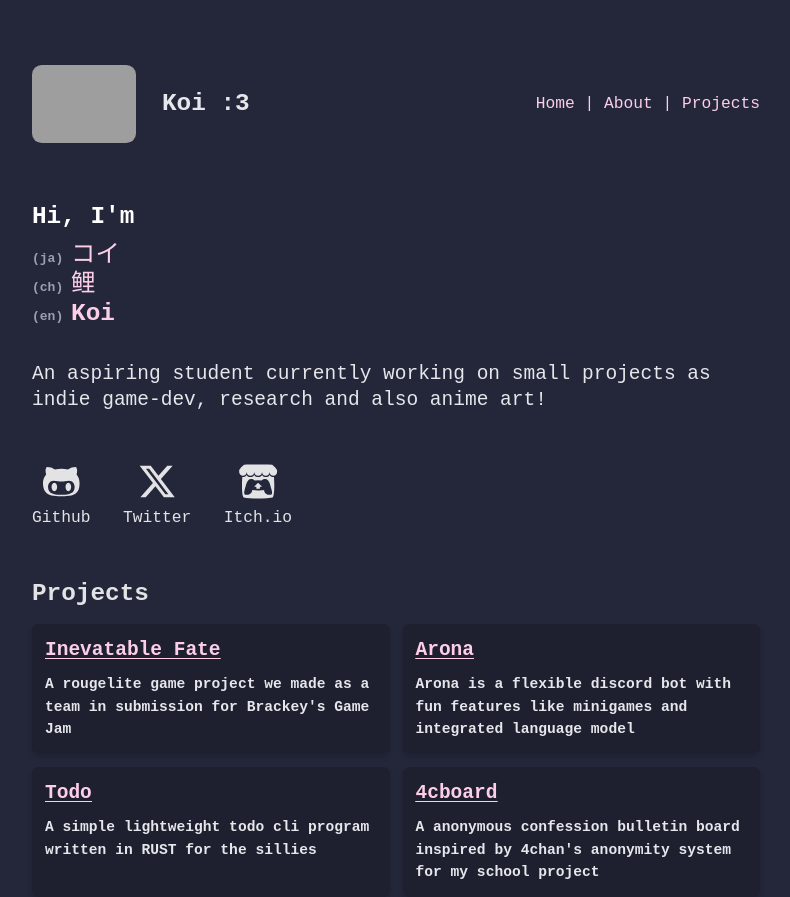
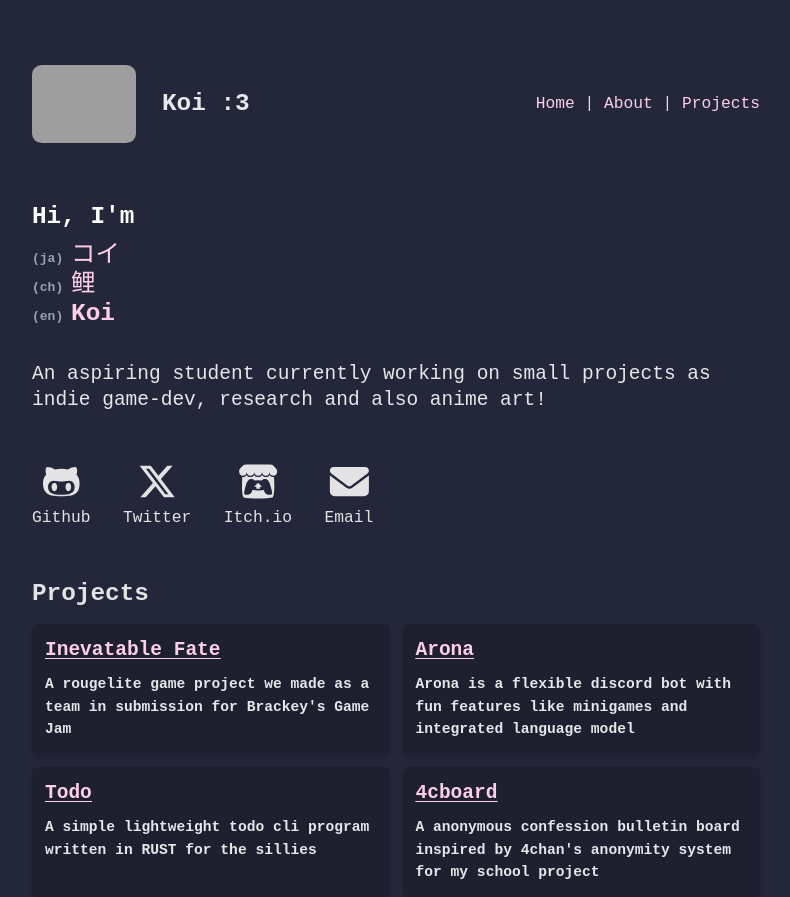
Before and after one commit to Koipix/koipixu, a React (Vite) app: page / in a window 1280 px wide. Shown: the whole page, without its empty margins (244-1034 px from the left). Built offline with nearby package versions, Linux system fonts and the light colour scheme; grey boxes are pictures that could not be loaded.

Commit message:
Mailtomii :3

```diff
--- a/src/component/home.tsx
+++ b/src/component/home.tsx
@@ -1,5 +1,6 @@
 import { FontAwesomeIcon } from '@fortawesome/react-fontawesome'
 import { faGithubAlt, faXTwitter, faItchIo } from '@fortawesome/free-brands-svg-icons'
+import { faEnvelope } from '@fortawesome/free-solid-svg-icons'
 
 function Home() {
     return (
@@ -40,6 +41,12 @@ function Home() {
                             <FontAwesomeIcon icon={faItchIo}/>
                         </a>
                         <p className='text-xl mt-2'>Itch.io</p>
+                    </li>
+                    <li className='flex flex-col'>
+                    <a href="mailto:koi.devt@gmail.com" className='flex flex-col hover:text-pink-300'>
+                            <FontAwesomeIcon icon={faEnvelope}/>
+                        </a>
+                        <p className='text-xl mt-2'>Email</p>
                     </li>
                 </ul>
             </div>
```
